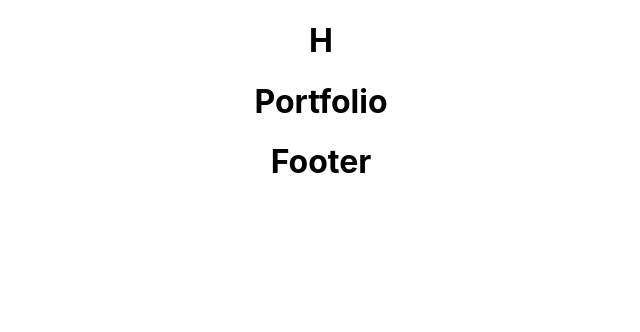
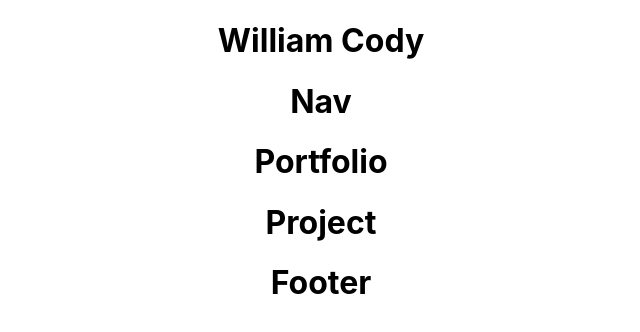
Before and after one commit to BillyC1015/react-portfolio, a React (Create React App) app: page /portfolio in a window 1280 px wide. Shown: the top 332 px of the page, without its empty margins (319-959 px from the left). Built offline with nearby package versions, Linux system fonts and the light colour scheme.

Commit message:
added portfolio and project links

```diff
--- a/src/components/header.js
+++ b/src/components/header.js
@@ -1,7 +1,11 @@
+import Nav from "./nav";
+
+
 function Header() {
   return (
     <header className="header">
-      <h1>H</h1>
+      <h1>William Cody</h1>
+      <Nav></Nav>
     </header>
   );
 }
--- a/src/components/portfolio.js
+++ b/src/components/portfolio.js
@@ -1,7 +1,10 @@
+import Project from "./project";
+
 function Portfolio() {
     return (
       <div className="portfolio">
         <h1>Portfolio</h1>
+        <Project></Project>
       </div>
     );
   }
--- a/src/components/project.js
+++ b/src/components/project.js
@@ -1,7 +1,7 @@
 function Project() {
     return (
       <div className="project">
-        <h1>Projectt</h1>
+        <h1>Project</h1>
       </div>
     );
   }
```
